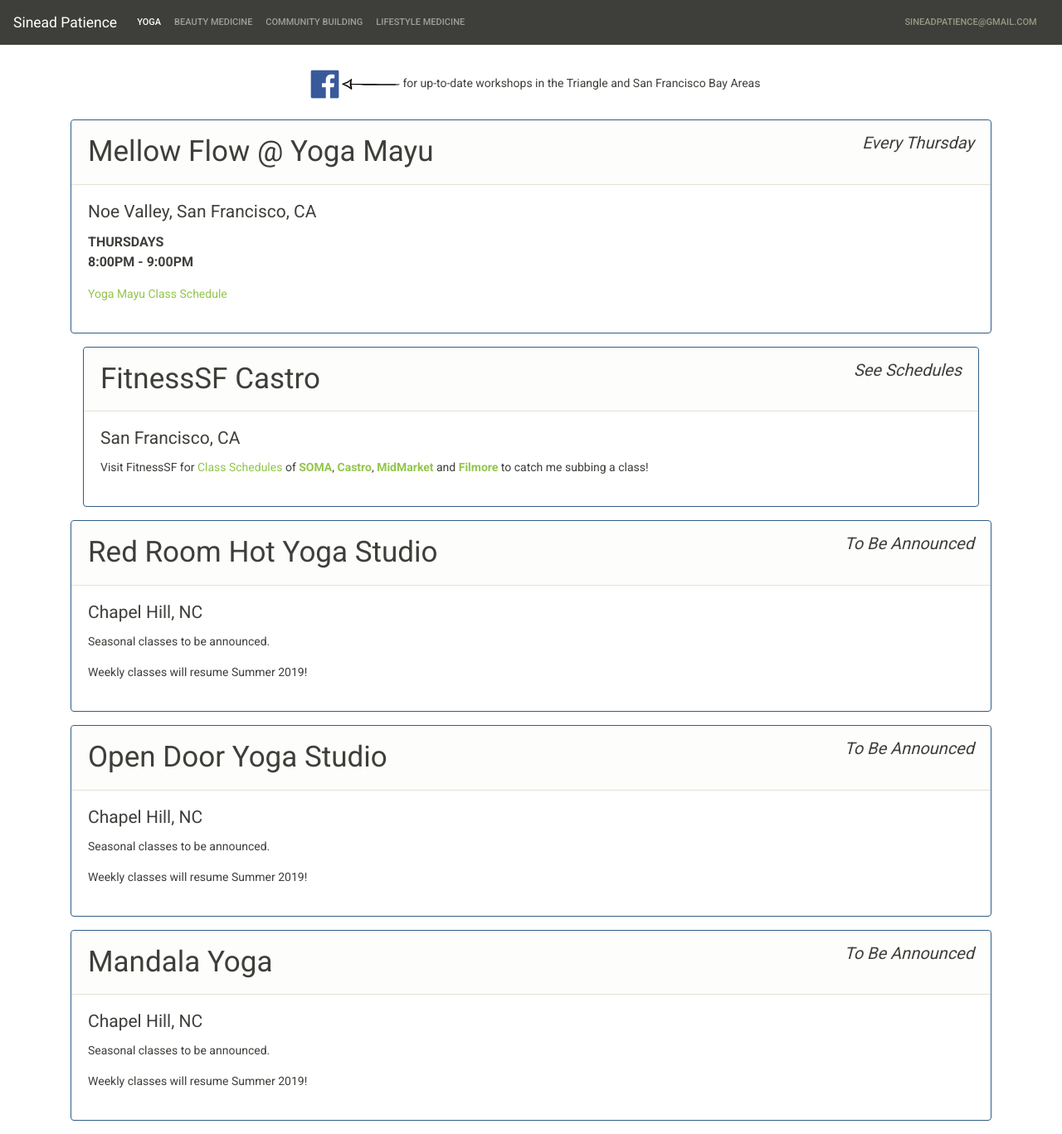
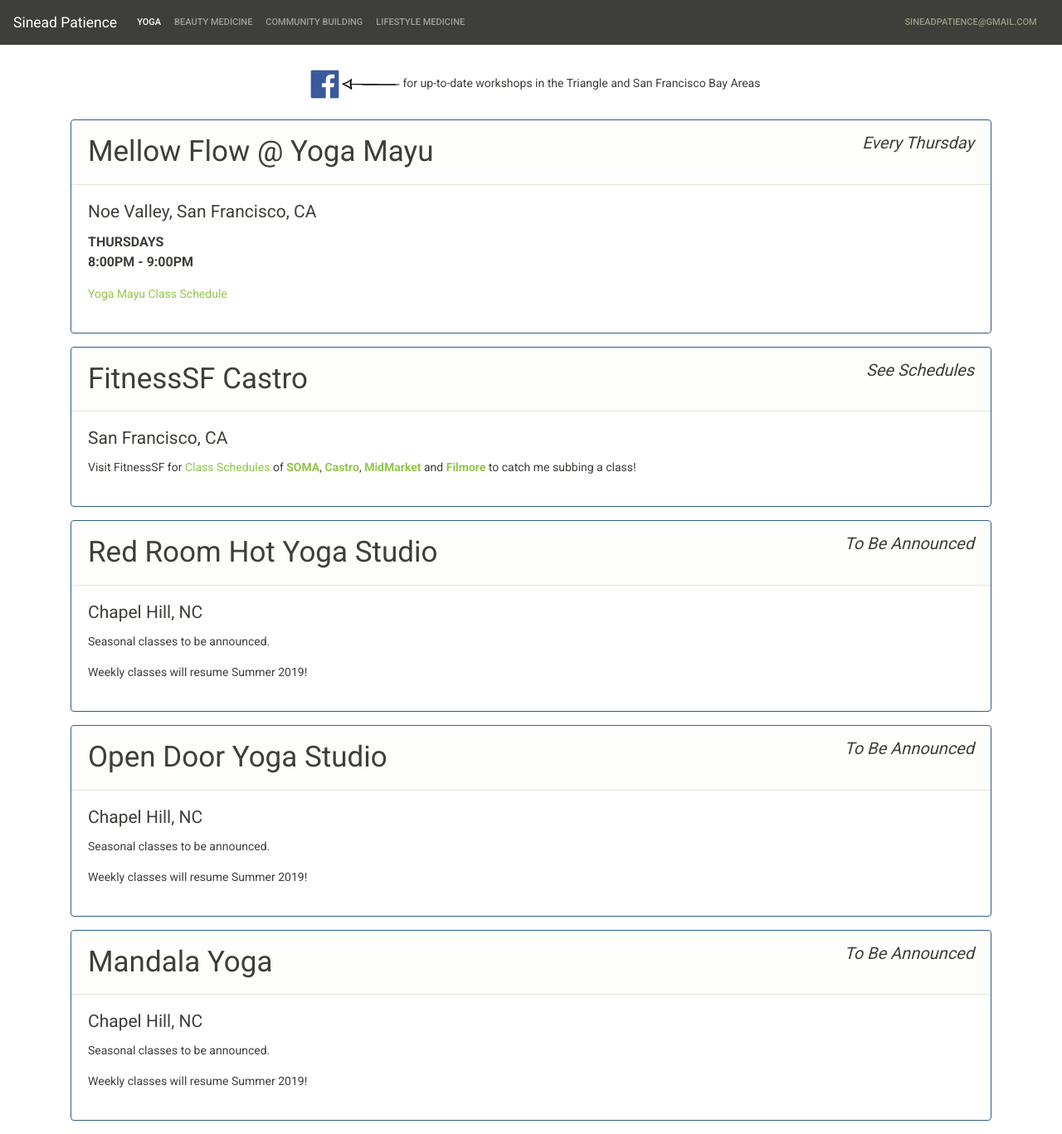
Before and after one commit to sineadpatience/sineadpatience.github.io, a Jekyll site: the page built from yoga.md, in a window 1280 px wide. Shown: the whole page at 83% size. Built offline with Jekyll 4.4.1, drawn with Linux system fonts in a browser that asks for light colours.

Commit message:
styling update on yoga page

```diff
--- a/_layouts/yoga.html
+++ b/_layouts/yoga.html
@@ -110,8 +110,9 @@
 <!-- end row -->
 
 <!--   <div class="row" id="top-card-row"> -->
-  <div class="col-sm-12 col-md-12 col-lg-12">
-  <div class="card border-primary mb-3" style="max-width: 100rem;">
+<div class="row">
+  <div class="col-12">
+   <div class="card border-primary mb-3" style="max-width: 100rem;">
     <div class="card-header">FitnessSF Castro<span class="float-right class-dates"><em>See Schedules</em></span></div>
     <div class="card-body">
       <h4 class="card-title">San Francisco, CA</h4>
@@ -125,10 +126,10 @@
               to catch me subbing a class!
           </p>
     </div>
+   </div>
   </div>
-  </div>
-<!-- </div>
- --><!-- end row -->
+</div>
+<!-- end row -->
 
  <div class="row">
    <div class="col-12">
```
